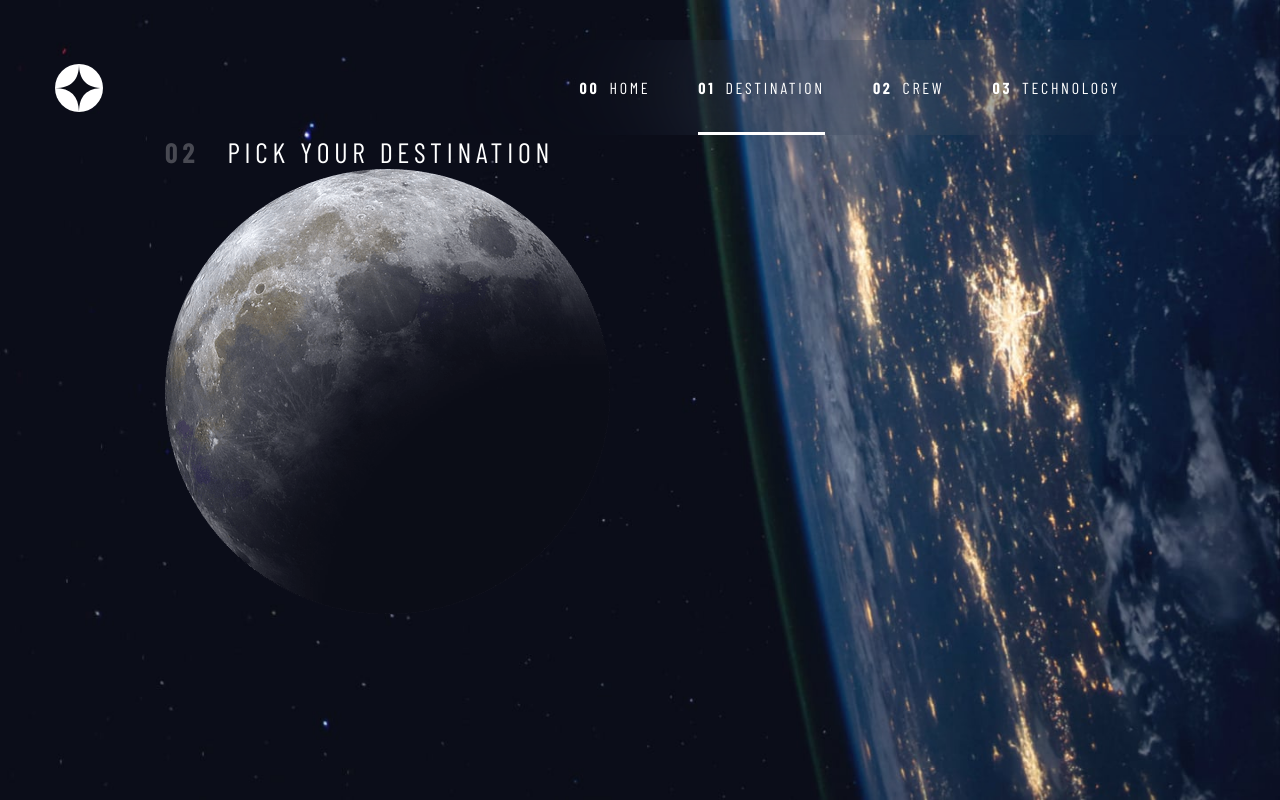
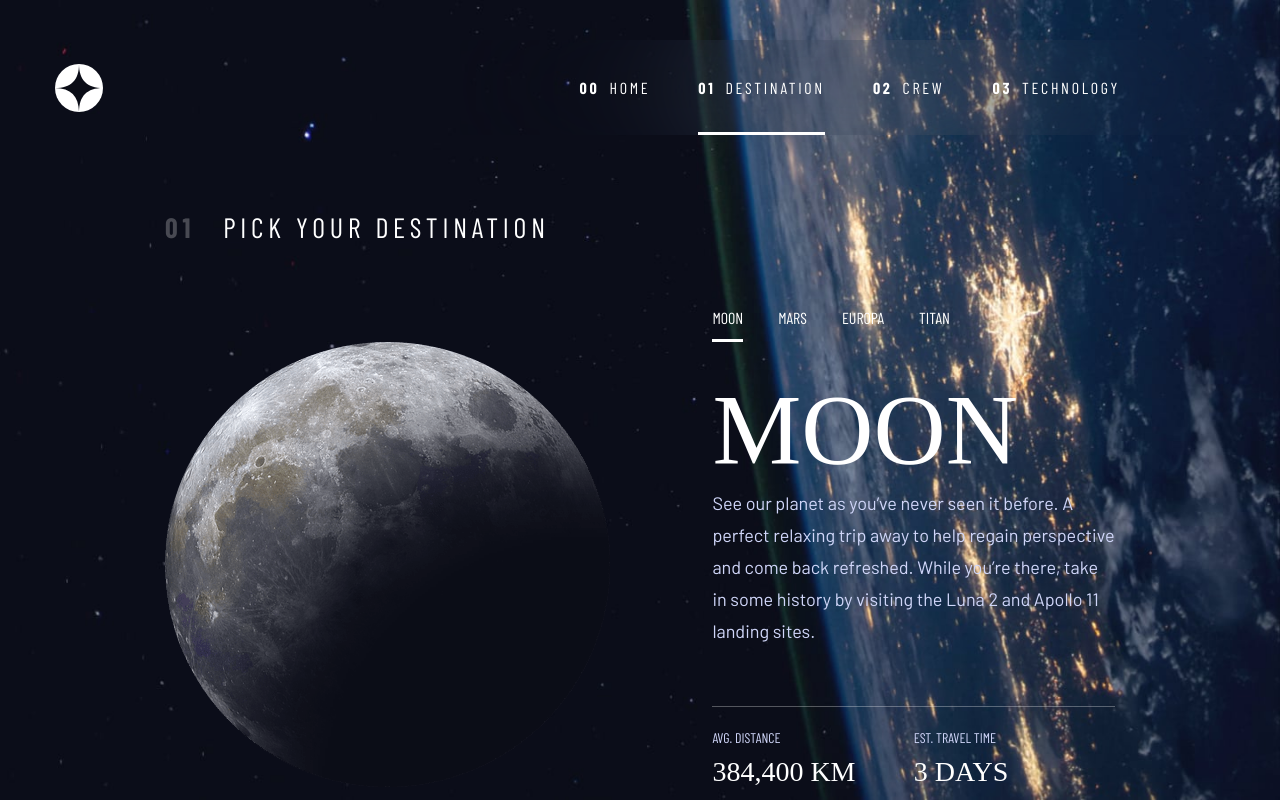
Before and after one commit to artemmatiushenko1/SpaceTourismWebsite, a React (Create React App) app: page /destination in a window 1280 px wide. Built offline with nearby package versions, Linux system fonts and the light colour scheme; a web font is replaced by a local one.

Commit message:
Created destination page

```diff
--- a/package.json
+++ b/package.json
@@ -11,6 +11,7 @@
     "react-dom": "^17.0.2",
     "react-router-dom": "^6.0.0",
     "react-scripts": "4.0.3",
+    "react-transition-group": "^4.4.2",
     "web-vitals": "^1.1.2"
   },
   "scripts": {
--- a/src/App.scss
+++ b/src/App.scss
@@ -2,10 +2,12 @@
 
 .App {
   max-width: 100%;
-  height: 100%;
-  overflow: hidden;
+  height: 100vh;
+  overflow-x: hidden;
   background-image: url('./assets/home/background-home-desktop.jpg');
   background-size: cover;
   background-position: center;
   background-repeat: no-repeat;
+  background-attachment: fixed;
+  padding-bottom: 7.5rem;
 }
--- a/src/components/Destination.jsx
+++ b/src/components/Destination.jsx
@@ -5,11 +5,66 @@ import planet from '../assets/destination/image-moon.png';
 export default function Destination() {
   return (
     <section className="destination">
-      <h2 className="destination__heading heading--fifth">
-        <span>02</span>Pick your destination
-      </h2>
+      <h5 className="destination__heading heading--fifth">
+        <span>01</span>Pick your destination
+      </h5>
       <div className="destination__content">
         <img src={planet} alt="planet" className="destination__planet-img" />
+        <div className="destination__text-box">
+          <ul className="destination__tabs">
+            <li className="destination__tab-item">
+              <button className="destination__tab-btn destination__tab-btn--active">
+                Moon
+              </button>
+            </li>
+            <li className="destination__tab-item">
+              <button className="destination__tab-btn">Mars</button>
+            </li>
+            <li className="destination__tab-item">
+              <button className="destination__tab-btn">Europa</button>
+            </li>
+            <li className="destination__tab-item">
+              <button className="destination__tab-btn">Titan</button>
+            </li>
+          </ul>
+          <h2 className="destination__planet-name heading--secondary">Moon</h2>
+          <p className="destination__planet-description body-text">
+            See our planet as you’ve never seen it before. A perfect relaxing
+            trip away to help regain perspective and come back refreshed. While
+            you’re there, take in some history by visiting the Luna 2 and Apollo
+            11 landing sites.
+          </p>
+          <div className="destination__key-values">
+            <div className="destination__key-value">
+              <label
+                htmlFor="destination__distance"
+                className="destination__value-label sub-heading--secondary "
+              >
+                AVG. DISTANCE
+              </label>
+              <h6
+                id="destination__distance"
+                className="destination__distance sub-heading--primary"
+              >
+                384,400 km
+              </h6>
+            </div>
+            <div className="destination__key-value">
+              <label
+                htmlFor="destination__time"
+                className="destination__value-label sub-heading--secondary "
+              >
+                Est. travel time
+              </label>
+              <h6
+                id="destination__time"
+                className="destination__time sub-heading--primary"
+              >
+                3 days
+              </h6>
+            </div>
+          </div>
+        </div>
       </div>
     </section>
   );
--- a/src/index.scss
+++ b/src/index.scss
@@ -19,6 +19,10 @@ body {
   color: $color-text-primary;
 }
 
+::selection {
+  background-color: $color-text-secondary;
+  color: #333;
+}
 #root {
   width: 100vw;
   height: 100vh;
--- a/src/sass/_destination.scss
+++ b/src/sass/_destination.scss
@@ -3,6 +3,14 @@
 
 .destination {
   padding: 0 16.5rem;
+  padding-top: 7.5rem;
+
+  &__content {
+    display: flex;
+    justify-content: space-between;
+    column-gap: 8vw;
+    padding-top: 6.4rem;
+  }
 
   &__heading {
     color: $color-text-primary;
@@ -14,4 +22,82 @@
       font-weight: 700;
     }
   }
+
+  &__planet-img {
+    padding-top: 3.3rem;
+    align-self: center;
+    max-width: 35vw;
+    height: auto;
+  }
+
+  &__text-box {
+    max-width: 44.4rem;
+  }
+
+  &__tabs {
+    list-style: none;
+    display: flex;
+    column-gap: 3.5rem;
+    margin-bottom: 3rem;
+  }
+
+  &__tab-btn {
+    background: none;
+    color: inherit;
+    font-family: $font-tertiary;
+    text-transform: uppercase;
+    font-weight: 400;
+    font-size: 1.6rem;
+    padding-bottom: 1.2rem;
+    border: none;
+    border-bottom: 3px solid transparent;
+    cursor: pointer;
+    transition: border-bottom 0.2s ease;
+  }
+
+  &__tab-btn:hover {
+    border-color: rgba($color-text-primary, 0.5);
+  }
+
+  &__tab-btn--active {
+    border-color: rgba($color-text-primary, 1);
+  }
+
+  &__planet-name {
+    text-transform: uppercase;
+  }
+
+  &__planet-description {
+    margin-bottom: 8rem;
+    position: relative;
+
+    &::before {
+      content: '';
+      position: absolute;
+      width: 100%;
+      height: 1px;
+      bottom: -6rem;
+      left: 0;
+      background-color: rgba($color-text-primary, 0.3);
+    }
+  }
+
+  &__key-values {
+    display: grid;
+    grid-template-columns: repeat(2, 1fr);
+  }
+
+  &__value-label {
+    display: inline-block;
+    text-transform: uppercase;
+    margin-bottom: 1rem;
+  }
+
+  &__distance {
+    text-transform: uppercase;
+  }
+
+  &__time {
+    text-transform: uppercase;
+  }
 }
--- a/src/sass/_typography.scss
+++ b/src/sass/_typography.scss
@@ -39,9 +39,10 @@
 
 .sub-heading--secondary {
   font-size: 1.4rem;
-  font-family: $font-secondary;
+  font-family: $font-tertiary;
   font-weight: 400;
   letter-spacing: 2.35;
+  color: #d0d6f9;
 }
 
 .nav-text {
@@ -56,4 +57,5 @@
   font-family: $font-primary;
   font-weight: 400;
   line-height: 3.2rem;
+  color: $color-text-secondary;
 }
```
Also changed, not shown: src/components/Home.jsx (+4 -4 lines), 1 other file (tests, documents, lock files or other folders).
